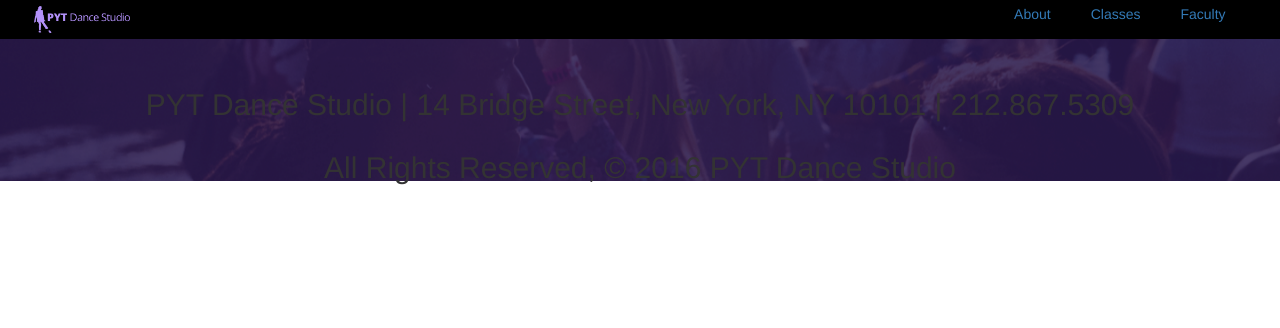
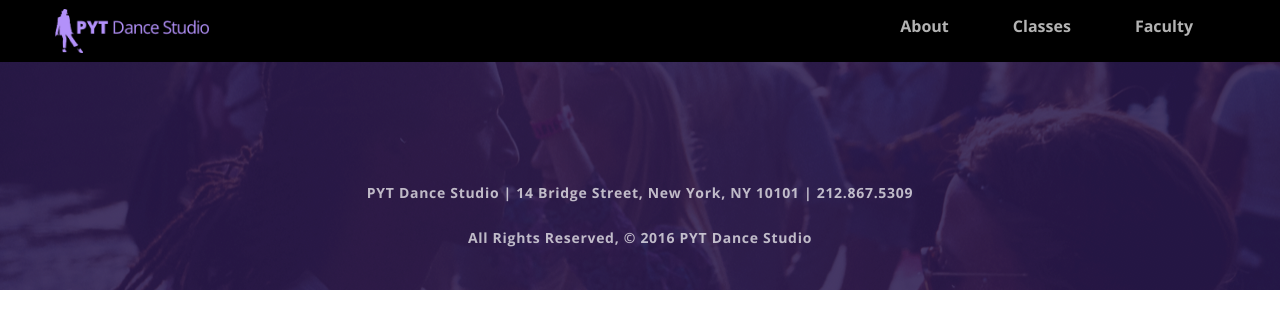
Before and after one commit to ianbgoldberg/PYT_dance_studio, a plain HTML site: page about.html in a window 1280 px wide. Drawn offline with nearby package versions, Linux system fonts and the light colour scheme.

Commit message:
add global to about, classes, and faculty css's

```diff
--- a/resources/css/about.css
+++ b/resources/css/about.css
@@ -1,3 +1,46 @@
+/* GLOBAL */
+
+html {
+  font-size: 16px;
+}
+
+h1 {
+  color: rgba(255,255,255,0.7);
+  font-weight: 700;
+  font-size: 2.25rem;
+  line-height: 1.2;
+  font-family: "Roboto", sans-serif;
+}
+
+  /* footer2 text*/
+h2 {
+  font-family: "Open Sans", sans-serif;
+  color: rgba(255,255,255,0.7);
+  font-weight: 700;
+  font-size: 0.875rem;
+  letter-spacing: 0.044rem;
+}
+
+p {
+  font-family: "Open Sans", sans-serif;
+  color: rgba(255,255,255,0.7);
+  font-size: 1.124rem;
+  line-height: 1.4rem;
+}
+
+/* navigation text, read more, and footer1 text*/
+a, h3 {
+  font-family: "Open Sans", sans-serif;
+  color: rgba(255,255,255,0.7);
+  font-weight: 700;
+  font-size: 1rem;
+}
+
+a:hover {
+  color: rgba(255,255,255,1);
+  text-decoration: none;
+}
+
 /* NAVIGATION */
 
 nav {
--- a/resources/css/classes.css
+++ b/resources/css/classes.css
@@ -1,3 +1,46 @@
+/* GLOBAL */
+
+html {
+  font-size: 16px;
+}
+
+h1 {
+  color: rgba(255,255,255,0.7);
+  font-weight: 700;
+  font-size: 2.25rem;
+  line-height: 1.2;
+  font-family: "Roboto", sans-serif;
+}
+
+  /* footer2 text*/
+h2 {
+  font-family: "Open Sans", sans-serif;
+  color: rgba(255,255,255,0.7);
+  font-weight: 700;
+  font-size: 0.875rem;
+  letter-spacing: 0.044rem;
+}
+
+p {
+  font-family: "Open Sans", sans-serif;
+  color: rgba(255,255,255,0.7);
+  font-size: 1.124rem;
+  line-height: 1.4rem;
+}
+
+/* navigation text, read more, and footer1 text*/
+a, h3 {
+  font-family: "Open Sans", sans-serif;
+  color: rgba(255,255,255,0.7);
+  font-weight: 700;
+  font-size: 1rem;
+}
+
+a:hover {
+  color: rgba(255,255,255,1);
+  text-decoration: none;
+}
+
 /* NAVIGATION */
 
 nav {
--- a/resources/css/faculty.css
+++ b/resources/css/faculty.css
@@ -1,3 +1,46 @@
+/* GLOBAL */
+
+html {
+  font-size: 16px;
+}
+
+h1 {
+  color: rgba(255,255,255,0.7);
+  font-weight: 700;
+  font-size: 2.25rem;
+  line-height: 1.2;
+  font-family: "Roboto", sans-serif;
+}
+
+  /* footer2 text*/
+h2 {
+  font-family: "Open Sans", sans-serif;
+  color: rgba(255,255,255,0.7);
+  font-weight: 700;
+  font-size: 0.875rem;
+  letter-spacing: 0.044rem;
+}
+
+p {
+  font-family: "Open Sans", sans-serif;
+  color: rgba(255,255,255,0.7);
+  font-size: 1.124rem;
+  line-height: 1.4rem;
+}
+
+/* navigation text, read more, and footer1 text*/
+a, h3 {
+  font-family: "Open Sans", sans-serif;
+  color: rgba(255,255,255,0.7);
+  font-weight: 700;
+  font-size: 1rem;
+}
+
+a:hover {
+  color: rgba(255,255,255,1);
+  text-decoration: none;
+}
+
 /* NAVIGATION */
 
 nav {
```
